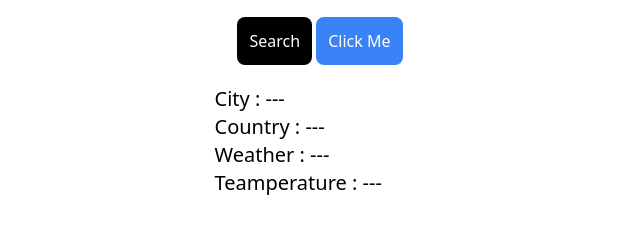
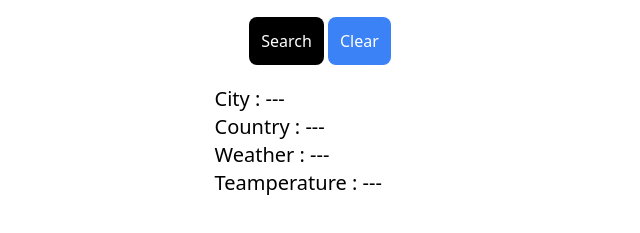
Before and after one commit to masoodahmed-a/Weather-App, a plain HTML site: page index.html in a window 1280 px wide. Shown: the part 339-572 px from the top of the page, without its empty margins (320-960 px from the left). Drawn offline with nearby package versions, Linux system fonts and the light colour scheme.

Commit message:
Update index.html

```diff
--- a/index.html
+++ b/index.html
@@ -28,7 +28,7 @@
         class="bg-blue-500 text-white p-3 rounded-lg w-18"
         onclick="myFunction()"
       >
-        Click Me
+        Clear
       </button>
 
       <div class="para p-5 text-xl text-left">
```
